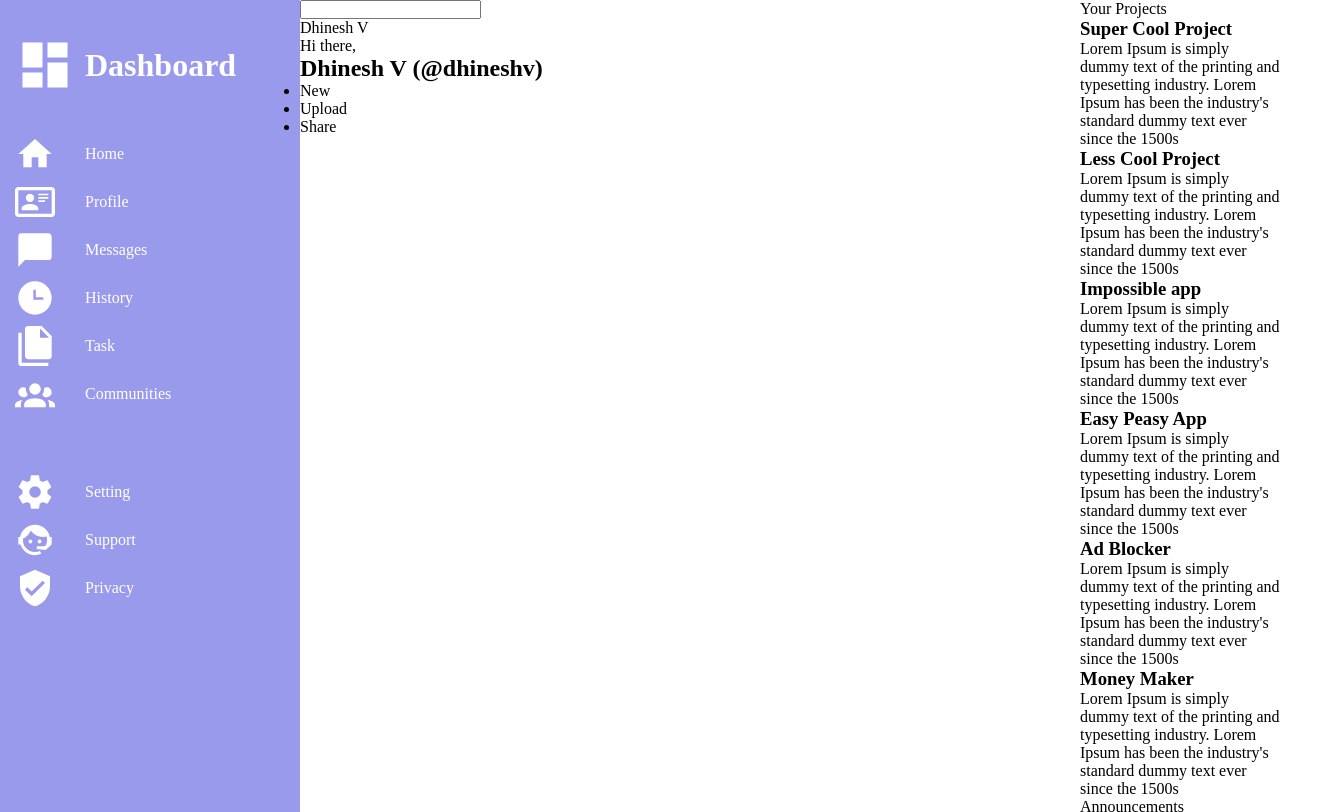
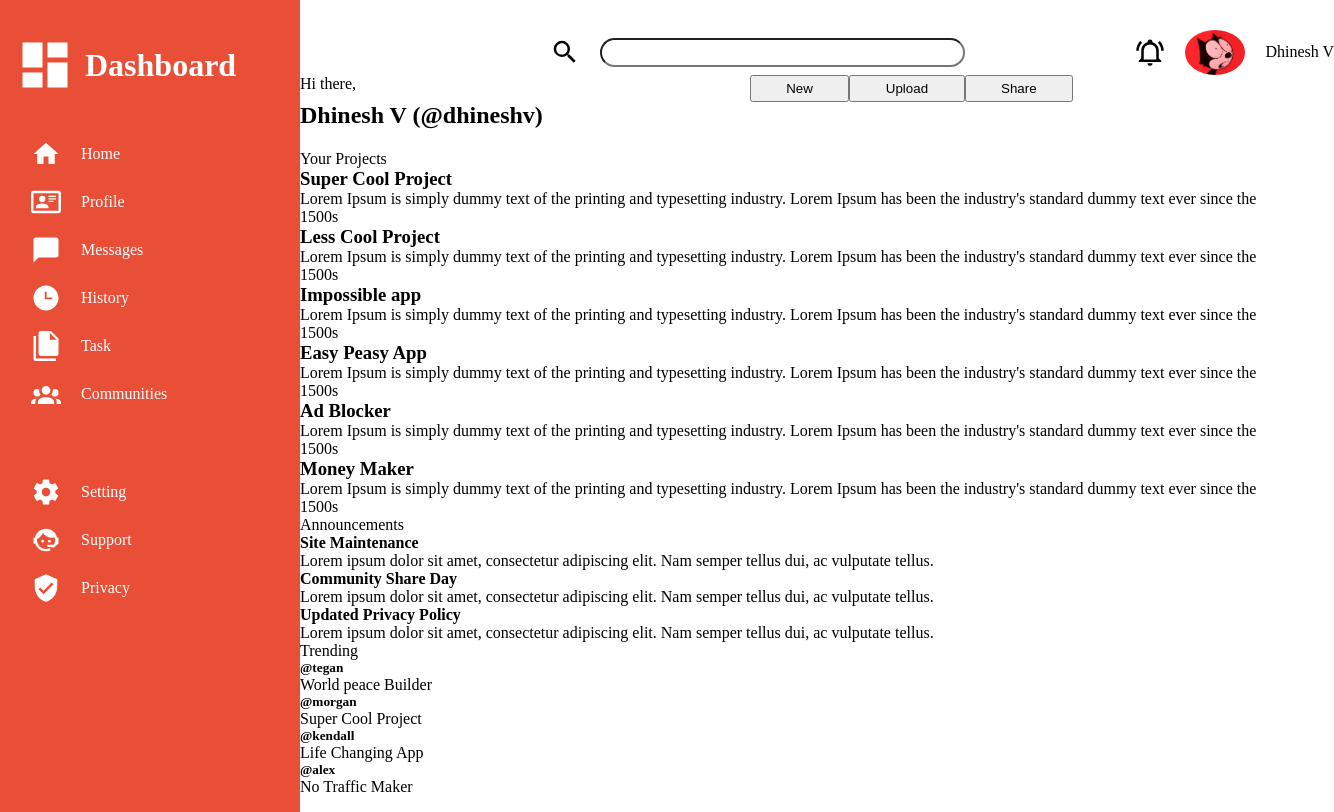
Before and after one commit to Dhineshv21/Admin-Dashboard, a plain HTML site: page index.html in a window 1280 px wide. Shown: the top 812 px of the page, 1334 px wide, since content can reach past the window. Drawn offline with Linux system fonts and the light colour scheme.

Commit message:
Made changes in Menu
Added Search bar and grid

```diff
--- a/index.html
+++ b/index.html
@@ -23,42 +23,66 @@
             </svg>
             <h1>Dashboard</h1>
           </div>
-          <div class="dash-list" >
+          <div class="dash-list">
             <ul>
-              <svg xmlns="http://www.w3.org/2000/svg" viewBox="0 0 24 24" class="icon-2">
+              <svg
+                xmlns="http://www.w3.org/2000/svg"
+                viewBox="0 0 24 24"
+                class="icon-2"
+              >
                 <title>home</title>
                 <path d="M10,20V14H14V20H19V12H22L12,3L2,12H5V20H10Z" />
               </svg>
               <li>Home</li>
-              <svg xmlns="http://www.w3.org/2000/svg" viewBox="0 0 24 24" class="icon-2">
+              <svg
+                xmlns="http://www.w3.org/2000/svg"
+                viewBox="0 0 24 24"
+                class="icon-2"
+              >
                 <title>card-account-details-outline</title>
                 <path
                   d="M22,3H2C0.91,3.04 0.04,3.91 0,5V19C0.04,20.09 0.91,20.96 2,21H22C23.09,20.96 23.96,20.09 24,19V5C23.96,3.91 23.09,3.04 22,3M22,19H2V5H22V19M14,17V15.75C14,14.09 10.66,13.25 9,13.25C7.34,13.25 4,14.09 4,15.75V17H14M9,7A2.5,2.5 0 0,0 6.5,9.5A2.5,2.5 0 0,0 9,12A2.5,2.5 0 0,0 11.5,9.5A2.5,2.5 0 0,0 9,7M14,7V8H20V7H14M14,9V10H20V9H14M14,11V12H18V11H14"
                 />
               </svg>
               <li>Profile</li>
-              <svg xmlns="http://www.w3.org/2000/svg" viewBox="0 0 24 24" class="icon-2">
+              <svg
+                xmlns="http://www.w3.org/2000/svg"
+                viewBox="0 0 24 24"
+                class="icon-2"
+              >
                 <title>message</title>
                 <path
                   d="M20,2H4A2,2 0 0,0 2,4V22L6,18H20A2,2 0 0,0 22,16V4C22,2.89 21.1,2 20,2Z"
                 />
               </svg>
               <li>Messages</li>
-              <svg xmlns="http://www.w3.org/2000/svg" viewBox="0 0 24 24" class="icon-2">
+              <svg
+                xmlns="http://www.w3.org/2000/svg"
+                viewBox="0 0 24 24"
+                class="icon-2"
+              >
                 <title>clock-time-three</title>
                 <path
                   d="M12 2C6.5 2 2 6.5 2 12C2 17.5 6.5 22 12 22C17.5 22 22 17.5 22 12S17.5 2 12 2M17 13H11V7H12.5V11.5H17V13Z"
                 />
               </svg>
               <li>History</li>
-              <svg xmlns="http://www.w3.org/2000/svg" viewBox="0 0 24 24" class="icon-2">
+              <svg
+                xmlns="http://www.w3.org/2000/svg"
+                viewBox="0 0 24 24"
+                class="icon-2"
+              >
                 <title>file-multiple</title>
                 <path
                   d="M15,7H20.5L15,1.5V7M8,0H16L22,6V18A2,2 0 0,1 20,20H8C6.89,20 6,19.1 6,18V2A2,2 0 0,1 8,0M4,4V22H20V24H4A2,2 0 0,1 2,22V4H4Z"
                 />
               </svg>
               <li>Task</li>
-              <svg xmlns="http://www.w3.org/2000/svg" viewBox="0 0 24 24" class="icon-2">
+              <svg
+                xmlns="http://www.w3.org/2000/svg"
+                viewBox="0 0 24 24"
+                class="icon-2"
+              >
                 <title>account-group</title>
                 <path
                   d="M12,5.5A3.5,3.5 0 0,1 15.5,9A3.5,3.5 0 0,1 12,12.5A3.5,3.5 0 0,1 8.5,9A3.5,3.5 0 0,1 12,5.5M5,8C5.56,8 6.08,8.15 6.53,8.42C6.38,9.85 6.8,11.27 7.66,12.38C7.16,13.34 6.16,14 5,14A3,3 0 0,1 2,11A3,3 0 0,1 5,8M19,8A3,3 0 0,1 22,11A3,3 0 0,1 19,14C17.84,14 16.84,13.34 16.34,12.38C17.2,11.27 17.62,9.85 17.47,8.42C17.92,8.15 18.44,8 19,8M5.5,18.25C5.5,16.18 8.41,14.5 12,14.5C15.59,14.5 18.5,16.18 18.5,18.25V20H5.5V18.25M0,20V18.5C0,17.11 1.89,15.94 4.45,15.6C3.86,16.28 3.5,17.22 3.5,18.25V20H0M24,20H20.5V18.25C20.5,17.22 20.14,16.28 19.55,15.6C22.11,15.94 24,17.11 24,18.5V20Z"
@@ -67,21 +91,33 @@
               <li>Communities</li>
             </ul>
             <ul>
-              <svg xmlns="http://www.w3.org/2000/svg" viewBox="0 0 24 24" class="icon-2">
+              <svg
+                xmlns="http://www.w3.org/2000/svg"
+                viewBox="0 0 24 24"
+                class="icon-2"
+              >
                 <title>cog</title>
                 <path
                   d="M12,15.5A3.5,3.5 0 0,1 8.5,12A3.5,3.5 0 0,1 12,8.5A3.5,3.5 0 0,1 15.5,12A3.5,3.5 0 0,1 12,15.5M19.43,12.97C19.47,12.65 19.5,12.33 19.5,12C19.5,11.67 19.47,11.34 19.43,11L21.54,9.37C21.73,9.22 21.78,8.95 21.66,8.73L19.66,5.27C19.54,5.05 19.27,4.96 19.05,5.05L16.56,6.05C16.04,5.66 15.5,5.32 14.87,5.07L14.5,2.42C14.46,2.18 14.25,2 14,2H10C9.75,2 9.54,2.18 9.5,2.42L9.13,5.07C8.5,5.32 7.96,5.66 7.44,6.05L4.95,5.05C4.73,4.96 4.46,5.05 4.34,5.27L2.34,8.73C2.21,8.95 2.27,9.22 2.46,9.37L4.57,11C4.53,11.34 4.5,11.67 4.5,12C4.5,12.33 4.53,12.65 4.57,12.97L2.46,14.63C2.27,14.78 2.21,15.05 2.34,15.27L4.34,18.73C4.46,18.95 4.73,19.03 4.95,18.95L7.44,17.94C7.96,18.34 8.5,18.68 9.13,18.93L9.5,21.58C9.54,21.82 9.75,22 10,22H14C14.25,22 14.46,21.82 14.5,21.58L14.87,18.93C15.5,18.67 16.04,18.34 16.56,17.94L19.05,18.95C19.27,19.03 19.54,18.95 19.66,18.73L21.66,15.27C21.78,15.05 21.73,14.78 21.54,14.63L19.43,12.97Z"
                 />
               </svg>
               <li>Setting</li>
-              <svg xmlns="http://www.w3.org/2000/svg" viewBox="0 0 24 24" class="icon-2">
+              <svg
+                xmlns="http://www.w3.org/2000/svg"
+                viewBox="0 0 24 24"
+                class="icon-2"
+              >
                 <title>face-agent</title>
                 <path
                   d="M18.72,14.76C19.07,13.91 19.26,13 19.26,12C19.26,11.28 19.15,10.59 18.96,9.95C18.31,10.1 17.63,10.18 16.92,10.18C13.86,10.18 11.15,8.67 9.5,6.34C8.61,8.5 6.91,10.26 4.77,11.22C4.73,11.47 4.73,11.74 4.73,12A7.27,7.27 0 0,0 12,19.27C13.05,19.27 14.06,19.04 14.97,18.63C15.54,19.72 15.8,20.26 15.78,20.26C14.14,20.81 12.87,21.08 12,21.08C9.58,21.08 7.27,20.13 5.57,18.42C4.53,17.38 3.76,16.11 3.33,14.73H2V10.18H3.09C3.93,6.04 7.6,2.92 12,2.92C14.4,2.92 16.71,3.87 18.42,5.58C19.69,6.84 20.54,8.45 20.89,10.18H22V14.67H22V14.69L22,14.73H21.94L18.38,18L13.08,17.4V15.73H17.91L18.72,14.76M9.27,11.77C9.57,11.77 9.86,11.89 10.07,12.11C10.28,12.32 10.4,12.61 10.4,12.91C10.4,13.21 10.28,13.5 10.07,13.71C9.86,13.92 9.57,14.04 9.27,14.04C8.64,14.04 8.13,13.54 8.13,12.91C8.13,12.28 8.64,11.77 9.27,11.77M14.72,11.77C15.35,11.77 15.85,12.28 15.85,12.91C15.85,13.54 15.35,14.04 14.72,14.04C14.09,14.04 13.58,13.54 13.58,12.91A1.14,1.14 0 0,1 14.72,11.77Z"
                 />
               </svg>
               <li>Support</li>
-              <svg xmlns="http://www.w3.org/2000/svg" viewBox="0 0 24 24" class="icon-2">
+              <svg
+                xmlns="http://www.w3.org/2000/svg"
+                viewBox="0 0 24 24"
+                class="icon-2"
+              >
                 <title>shield-check</title>
                 <path
                   d="M10,17L6,13L7.41,11.59L10,14.17L16.59,7.58L18,9M12,1L3,5V11C3,16.55 6.84,21.74 12,23C17.16,21.74 21,16.55 21,11V5L12,1Z"
@@ -93,15 +129,41 @@
         </div>
       </div>
       <div class="menu">
+        <div class="search">
+          <svg
+            xmlns="http://www.w3.org/2000/svg"
+            viewBox="0 0 24 24"
+            class="search-icon"
+          >
+            <title>magnify</title>
+            <path
+              d="M9.5,3A6.5,6.5 0 0,1 16,9.5C16,11.11 15.41,12.59 14.44,13.73L14.71,14H15.5L20.5,19L19,20.5L14,15.5V14.71L13.73,14.44C12.59,15.41 11.11,16 9.5,16A6.5,6.5 0 0,1 3,9.5A6.5,6.5 0 0,1 9.5,3M9.5,5C7,5 5,7 5,9.5C5,12 7,14 9.5,14C12,14 14,12 14,9.5C14,7 12,5 9.5,5Z"
+            />
+          </svg>
           <input type="text" />
+
+          <svg
+            xmlns="http://www.w3.org/2000/svg"
+            viewBox="0 0 24 24"
+            width="30px"
+          >
+            <title>bell-ring-outline</title>
+            <path
+              d="M10,21H14A2,2 0 0,1 12,23A2,2 0 0,1 10,21M21,19V20H3V19L5,17V11C5,7.9 7.03,5.17 10,4.29C10,4.19 10,4.1 10,4A2,2 0 0,1 12,2A2,2 0 0,1 14,4C14,4.1 14,4.19 14,4.29C16.97,5.17 19,7.9 19,11V17L21,19M17,11A5,5 0 0,0 12,6A5,5 0 0,0 7,11V18H17V11M19.75,3.19L18.33,4.61C20.04,6.3 21,8.6 21,11H23C23,8.07 21.84,5.25 19.75,3.19M1,11H3C3,8.6 3.96,6.3 5.67,4.61L4.25,3.19C2.16,5.25 1,8.07 1,11Z"
+            />
+          </svg>
+          <img src="assets/pfp.gif" class="pfp" />
           <p>Dhinesh V</p>
+        </div>
+        <div class="profile-info">
           <p>Hi there,</p>
           <h2>Dhinesh V (@dhineshv)</h2>
           <ul>
-          <li>New</li>
-          <li>Upload</li>
-          <li>Share</li>
+            <button>New</button>
+            <button>Upload</button>
+            <button>Share</button>
           </ul>
+        </div>
       </div>
       <div class="content">
         <div class="top-menu">
--- a/styles.css
+++ b/styles.css
@@ -1,7 +1,7 @@
 * {
     margin: 0;
     padding: 0;
-    /* max-height: 100vh; */
+    max-height: 100vh;
 }
 
 .container {
@@ -10,9 +10,11 @@
     grid-template-rows: 150px 150px auto auto auto;
 }
 
+/* DashBoard */
+
 .dashboard{
     display: grid;
-    background-color: rgb(154, 154, 237);
+    background-color: #e94f37;
     height: 100vh;
     color: white;
 
@@ -38,11 +40,12 @@
 }
 
 .icon-2 {
-    width: 40px;
+    width: 30px;
     height: auto;
-    margin-right: 30px;
+    margin-right: 20px;
     stroke-width: 2;
     fill: white;
+    margin-left: 16px;
 }
 
 .dashboard ul {
@@ -50,6 +53,7 @@
     margin-top: 20px;
     list-style-type: none;
     align-items: center;
+    justify-content: center;
 }
 
 .dashboard li {
@@ -59,5 +63,60 @@
 .dash-list ul {
     display: grid;
     grid-template-columns: auto 1fr;
+}
 
+/* Menu */
+
+.menu {
+    grid-column: 2/4;
 }
+
+.search-icon {
+    width: 30px;
+    height: auto;
+}
+
+.search {
+    display: grid;
+    grid-template-columns: auto 1fr auto auto auto;
+    align-self: center;
+    align-items: center;
+    margin-top: 30px;
+    margin-left: 250px;
+    width: 80%;
+    gap: 20px;
+}
+
+input {
+    border-radius: 20px;
+    height: 25px;
+    width: 70%;
+}
+
+.pfp {
+    gap: 10px;
+    width: 60px;
+    border-radius: 50%;
+}
+
+.profile-info {
+    display: grid;
+    grid-template-columns: auto auto auto;
+    grid-template-rows: 1fr 1fr;
+}
+
+.profile-info h2 {
+    grid-row: 2/3;
+}
+
+.profile-info ul {
+    display: grid;
+    grid-template-columns: auto auto auto;
+    list-style: none;
+}
+
+/* Content */
+
+.content {
+    grid-column: 2/4;
+}
```
Also changed, not shown: assets/pfp.gif (added). Lines whose indentation alone changed are shown as unchanged.
